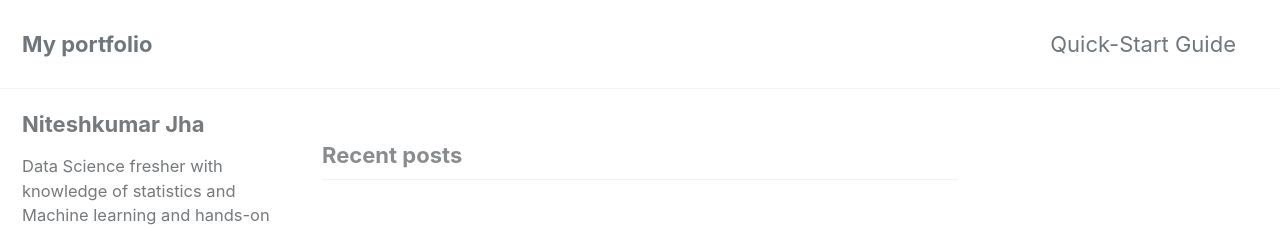
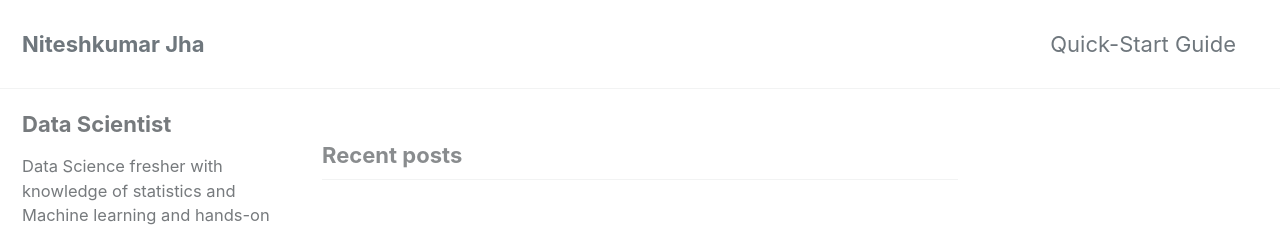
Before and after one commit to NiteshkumarJha/datascience-portfolio, a Jekyll site: the page built from index.html, in a window 1280 px wide and 900 px high. Shown: the top 227 px of the window. Built offline with Jekyll 4.4.1, drawn with Linux system fonts in a browser that asks for light colours; cached includes are drawn as plain includes; nearby versions of some CDN libraries; the list of posts is cut into pages by our own code.

Commit message:
Update _config.yml

```diff
--- a/_config.yml
+++ b/_config.yml
@@ -16,7 +16,7 @@ minimal_mistakes_skin    : "default" # "air", "aqua", "contrast", "dark", "dirt"
 
 # Site Settings
 locale                   : "en-US"
-title                    : "My portfolio"
+title                    : "Niteshkumar Jha"
 title_separator          : "-"
 subtitle                 : # site tagline that appears below site title in masthead
 name                     : "Niteshkumar Jha"
@@ -107,7 +107,7 @@ analytics:
 
 # Site Author
 author:
-  name             : "Niteshkumar Jha"
+  name             : "Data Scientist"
   avatar           : # path of avatar image, e.g. "/assets/images/bio-photo.jpg"
   bio              : "Data Science fresher with knowledge of statistics and Machine learning and hands-on experience in programming language Python and R, BI tools Excel and Tableau looking for challenging and exciting opportunity in the ﬁeld of Data Science."
   location         : "Mumbai, India"
```
